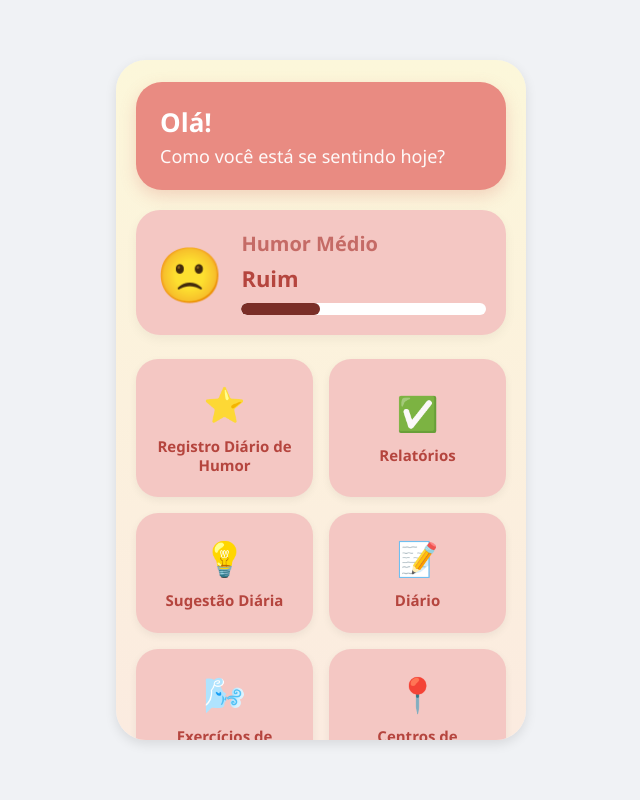
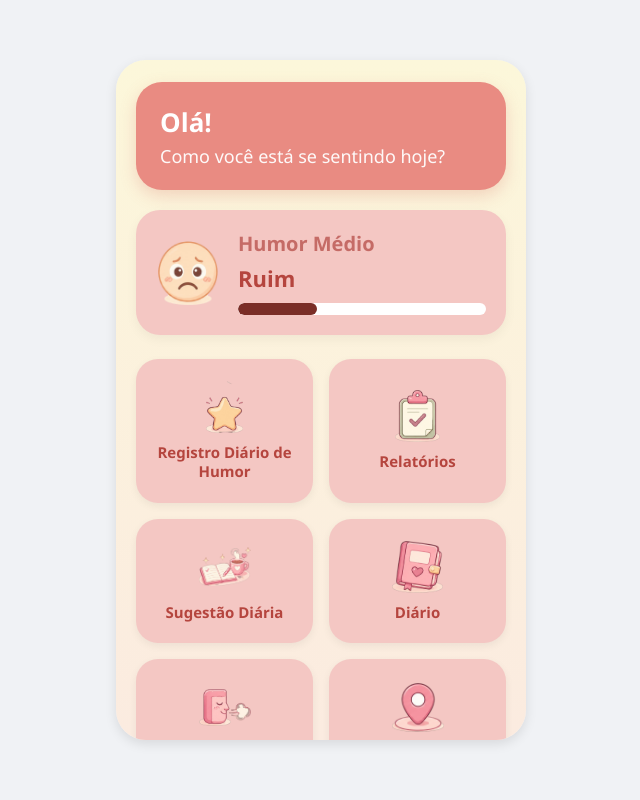
Before and after one commit to evieKelly/Desenvolvimento-de-APP, a Flask app: page /tela-inicial in a window 1280 px wide. Shown: the whole page, without its empty margins (319-959 px from the left). Run offline with Flask 3, Linux system fonts and the light colour scheme.

Commit message:
Troca icones 3D por icones 2D na tela inicial

```diff
--- a/app.py
+++ b/app.py
@@ -56,27 +56,28 @@ def recuperar_senha():
 # RESPONSÁVEL: Luiz
 # Calcula o "Humor Médio" a partir de uma lista de notas de humor (1 a 5),
 # que virão do Registro Diário de Humor (Quiz). Devolve um dicionário pronto
-# para a tela: rótulo, carinha (emoji) e o quanto preencher a barra (0 a 100%).
+# para a tela: rótulo, carinha (imagem 2D) e o quanto preencher a barra (0 a 100%).
+# As carinhas ficam em static/img/icones/humor_1.png (triste) a humor_5.png (feliz).
 def calcular_humor_medio(notas):
     if not notas:
-        return {'rotulo': 'Sem registros', 'emoji': '🙂', 'porcentagem': 0}
+        return {'rotulo': 'Sem registros', 'imagem': 'humor_3.png', 'porcentagem': 0}
 
     media = sum(notas) / len(notas)
 
     if media < 1.5:
-        rotulo, emoji = 'Muito ruim', '😣'
+        rotulo, imagem = 'Muito ruim', 'humor_1.png'
     elif media < 2.5:
-        rotulo, emoji = 'Ruim', '🙁'
+        rotulo, imagem = 'Ruim', 'humor_2.png'
     elif media < 3.5:
-        rotulo, emoji = 'Neutro', '😐'
+        rotulo, imagem = 'Neutro', 'humor_3.png'
     elif media < 4.5:
-        rotulo, emoji = 'Bom', '🙂'
+        rotulo, imagem = 'Bom', 'humor_4.png'
     else:
-        rotulo, emoji = 'Muito bom', '😄'
+        rotulo, imagem = 'Muito bom', 'humor_5.png'
 
     return {
         'rotulo': rotulo,
-        'emoji': emoji,
+        'imagem': imagem,
         'porcentagem': round((media / 5) * 100),
     }
 
--- a/static/css/tela_inicial.css
+++ b/static/css/tela_inicial.css
@@ -45,9 +45,15 @@
 }
 
 .card-humor .humor-emoji {
-    font-size: 54px;
-    line-height: 1;
     flex-shrink: 0;
+}
+
+/* Carinha do humor (imagem 2D) */
+.card-humor .humor-emoji img {
+    width: 64px;
+    height: 64px;
+    object-fit: contain;
+    display: block;
 }
 
 .card-humor .humor-info {
@@ -115,8 +121,11 @@
     transform: scale(0.96);
 }
 
+/* Ícone 2D de cada atalho */
 .card-atalho .icone {
-    font-size: 34px;
+    width: 52px;
+    height: 52px;
+    object-fit: contain;
 }
 
 .card-atalho .titulo-card {
--- a/templates/tela_inicial.html
+++ b/templates/tela_inicial.html
@@ -20,7 +20,9 @@
 
         <!-- Card Humor Médio: média dos registros de humor (vindos do Quiz) -->
         <section class="card-humor">
-            <div class="humor-emoji">{{ humor.emoji }}</div>
+            <div class="humor-emoji">
+                <img src="{{ url_for('static', filename='img/icones/' ~ humor.imagem) }}" alt="{{ humor.rotulo }}">
+            </div>
             <div class="humor-info">
                 <span class="humor-titulo">Humor Médio</span>
                 <span class="humor-rotulo">{{ humor.rotulo }}</span>
@@ -35,32 +37,32 @@
 
             <!-- Registro Diário de Humor abre o Quiz (responsável: Deivid) -->
             <a href="{{ url_for('quiz') }}" class="card-atalho">
-                <span class="icone">⭐</span>
+                <img class="icone" src="{{ url_for('static', filename='img/icones/registro.png') }}" alt="">
                 <span class="titulo-card">Registro Diário de Humor</span>
             </a>
 
             <a href="{{ url_for('relatorio_mensal') }}" class="card-atalho">
-                <span class="icone">✅</span>
+                <img class="icone" src="{{ url_for('static', filename='img/icones/relatorios.png') }}" alt="">
                 <span class="titulo-card">Relatórios</span>
             </a>
 
             <a href="{{ url_for('sugestao') }}" class="card-atalho">
-                <span class="icone">💡</span>
+                <img class="icone" src="{{ url_for('static', filename='img/icones/sugestao.png') }}" alt="">
                 <span class="titulo-card">Sugestão Diária</span>
             </a>
 
             <a href="{{ url_for('diario') }}" class="card-atalho">
-                <span class="icone">📝</span>
+                <img class="icone" src="{{ url_for('static', filename='img/icones/diario.png') }}" alt="">
                 <span class="titulo-card">Diário</span>
             </a>
 
             <a href="{{ url_for('respiracao') }}" class="card-atalho">
-                <span class="icone">🌬️</span>
+                <img class="icone" src="{{ url_for('static', filename='img/icones/respiracao.png') }}" alt="">
                 <span class="titulo-card">Exercícios de Respiração</span>
             </a>
 
             <a href="{{ url_for('centros_atendimento') }}" class="card-atalho">
-                <span class="icone">📍</span>
+                <img class="icone" src="{{ url_for('static', filename='img/icones/centros.png') }}" alt="">
                 <span class="titulo-card">Centros de Atendimento</span>
             </a>
 
```
Also changed, not shown: static/img/icones/centros.png (added), static/img/icones/diario.png (added), static/img/icones/humor_1.png (added), static/img/icones/humor_2.png (added), static/img/icones/humor_3.png (added), static/img/icones/humor_4.png (added), static/img/icones/humor_5.png (added), static/img/icones/registro.png (added), static/img/icones/relatorios.png (added), static/img/icones/respiracao.png (added), static/img/icones/sugestao.png (added).
